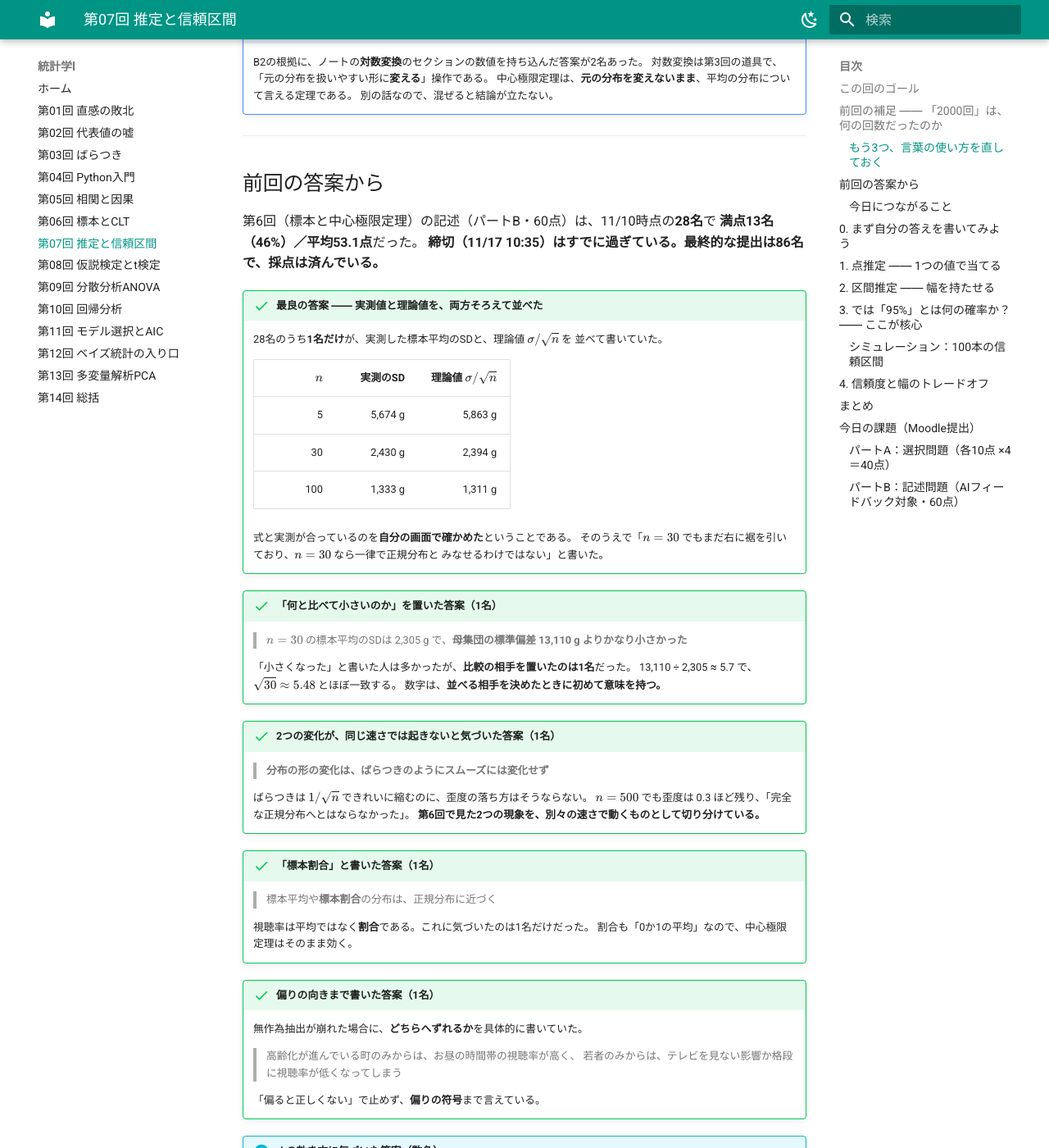
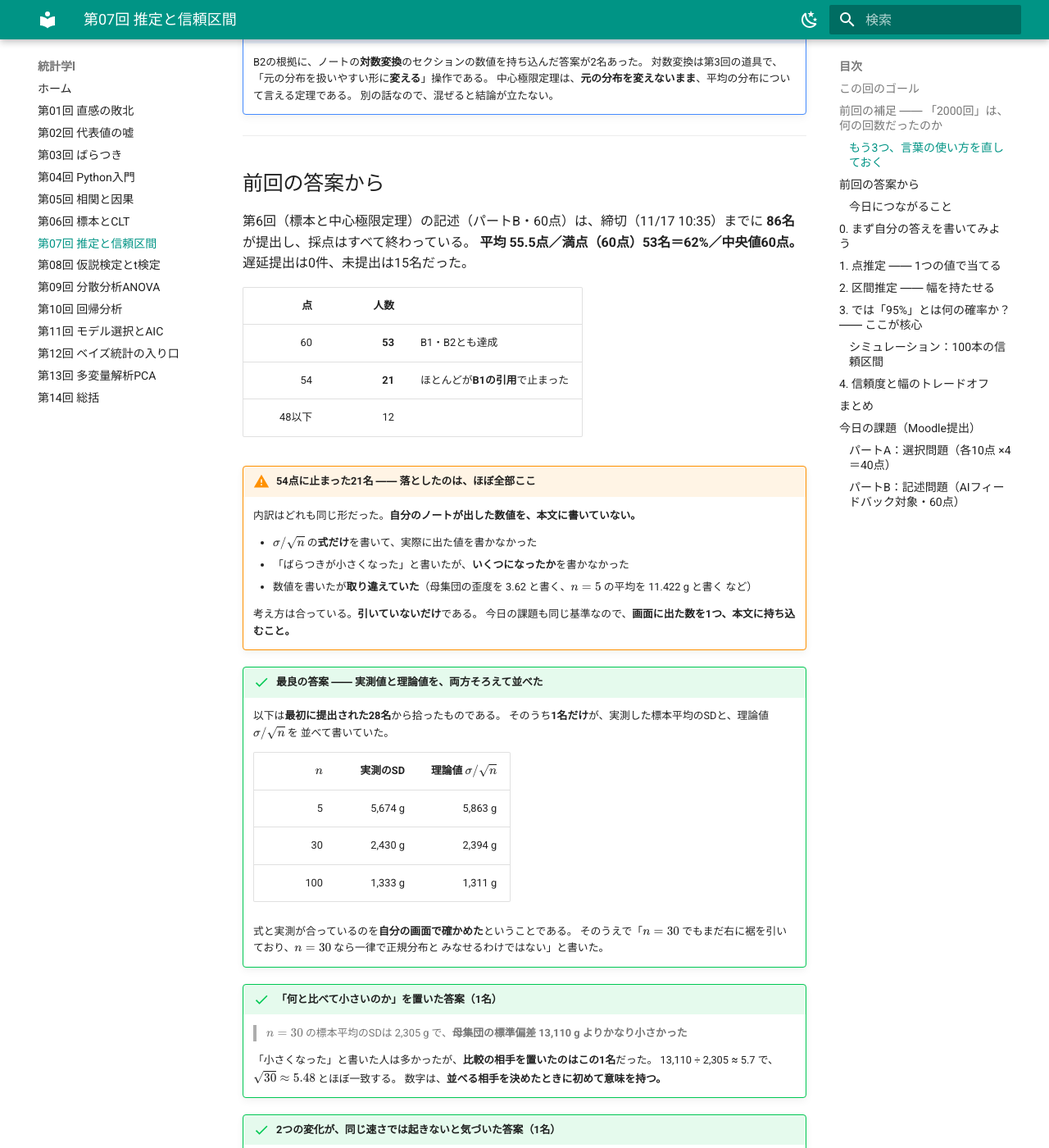
Before and after one commit to aonoa68/toukei-1, an MkDocs documentation site: the page built from docs/07_estimation.md, in a window 1280 px wide and 1400 px high, scrolled down 2447 px. Shown: the whole window at 82% size. Built offline with MkDocs 1.6.1 and Material for MkDocs 9.7.7, drawn with Linux system fonts in a browser that asks for light colours.

Commit message:
第7回「前回の答案から」を第6回の最終結果（86名・平均55.5）に更新
Co-Authored-By: Claude Opus 5 <noreply@anthropic.com>
Claude-Session: https://claude.ai/code/session_01VNG6MY7caqH6ZBqg92AUZE

```diff
--- a/docs/07_estimation.md
+++ b/docs/07_estimation.md
@@ -101,12 +101,29 @@
 
 ## 前回の答案から
 
-第6回（標本と中心極限定理）の記述（パートB・60点）は、11/10時点の**28名**で
-**満点13名（46%）／平均53.1点**だった。
-**締切（11/17 10:35）はすでに過ぎている。最終的な提出は86名で、採点は済んでいる。**
+第6回（標本と中心極限定理）の記述（パートB・60点）は、締切（11/17 10:35）までに
+**86名**が提出し、採点はすべて終わっている。
+**平均 55.5点／満点（60点）53名＝62%／中央値60点。**遅延提出は0件、未提出は15名だった。
+
+| 点 | 人数 | |
+|---:|---:|---|
+| 60 | **53** | B1・B2とも達成 |
+| 54 | **21** | ほとんどが**B1の引用**で止まった |
+| 48以下 | 12 | |
+
+!!! warning "54点に止まった21名 ―― 落としたのは、ほぼ全部ここ"
+    内訳はどれも同じ形だった。**自分のノートが出した数値を、本文に書いていない。**
+
+    - \( \sigma/\sqrt{n} \) の**式だけ**を書いて、実際に出た値を書かなかった
+    - 「ばらつきが小さくなった」と書いたが、**いくつになったか**を書かなかった
+    - 数値を書いたが**取り違えていた**（母集団の歪度を 3.62 と書く、\( n=5 \) の平均を 11.422 g と書く など）
+
+    考え方は合っている。**引いていないだけ**である。
+    今日の課題も同じ基準なので、**画面に出た数を1つ、本文に持ち込むこと。**
 
 !!! success "最良の答案 ―― 実測値と理論値を、両方そろえて並べた"
-    28名のうち**1名だけ**が、実測した標本平均のSDと、理論値 \( \sigma/\sqrt{n} \) を
+    以下は**最初に提出された28名**から拾ったものである。
+    そのうち**1名だけ**が、実測した標本平均のSDと、理論値 \( \sigma/\sqrt{n} \) を
     並べて書いていた。
 
     | \( n \) | 実測のSD | 理論値 \( \sigma/\sqrt{n} \) |
@@ -122,7 +139,7 @@
 !!! success "「何と比べて小さいのか」を置いた答案（1名）"
     > \( n=30 \) の標本平均のSDは 2,305 g で、**母集団の標準偏差 13,110 g よりかなり小さかった**
 
-    「小さくなった」と書いた人は多かったが、**比較の相手を置いたのは1名**だった。
+    「小さくなった」と書いた人は多かったが、**比較の相手を置いたのはこの1名**だった。
     13,110 ÷ 2,305 ≈ 5.7 で、\( \sqrt{30} \approx 5.48 \) とほぼ一致する。
     数字は、**並べる相手を決めたときに初めて意味を持つ。**
 
```
